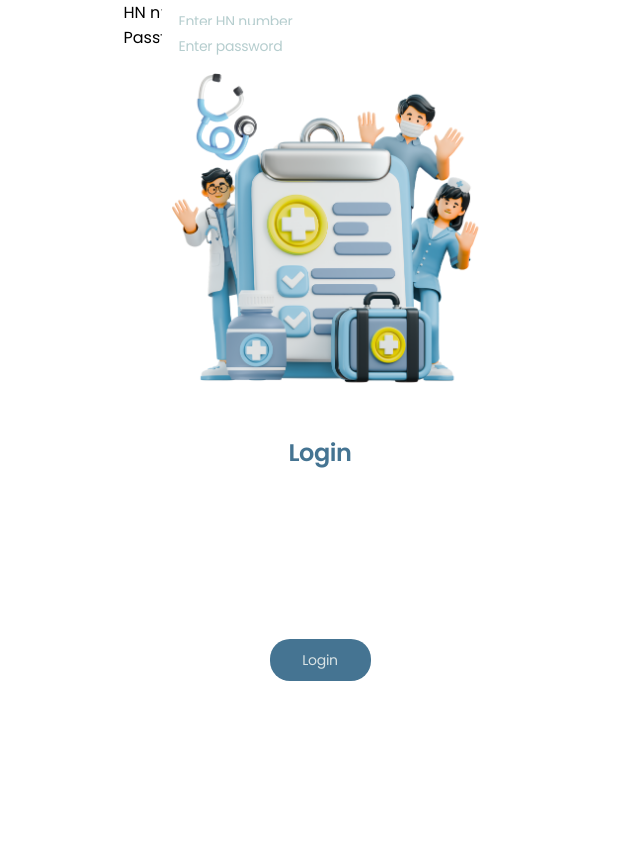
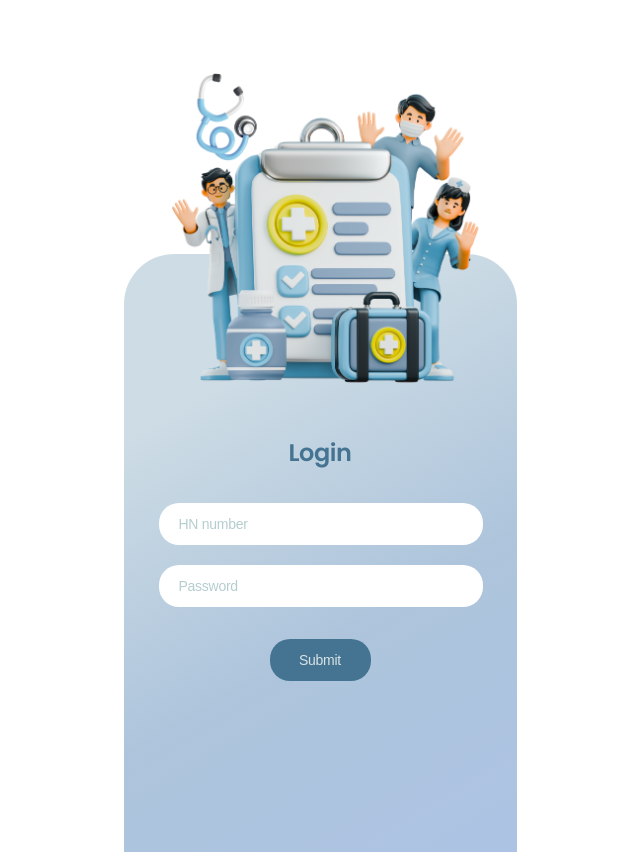
Before and after one commit to plinyulan/MINIAPP-POSTCARE, a React (Vite) app in the folder Frontend/Postcare/: page / in a window 1280 px wide. Shown: the whole page, without its empty margins (320-960 px from the left). Built offline with nearby package versions, Linux system fonts and the light colour scheme.

Commit message:
test login css

```diff
--- a/Frontend/Postcare/src/pages/LoginHN.css
+++ b/Frontend/Postcare/src/pages/LoginHN.css
@@ -2,8 +2,11 @@
   box-sizing: border-box;
 }
 
-body {
+html,
+body,
+#root {
   margin: 0;
+  min-height: 100%;
   font-family: "Poppins", sans-serif;
   background: #ffffff;
 }
@@ -23,7 +26,6 @@ body {
   overflow: hidden;
 }
 
-/* รูปด้านบน */
 .loginhn-image {
   position: absolute;
   width: 308px;
@@ -34,34 +36,30 @@ body {
   z-index: 3;
 }
 
-/* กล่องพื้นล่าง */
 .loginhn-bottom {
   position: absolute;
   width: 393px;
   height: 598px;
   left: 0;
   top: 254px;
-  border-radius: 50px 50px 0 0;
   background: linear-gradient(
     149.99deg,
     rgba(140, 175, 195, 0.42) 21.39%,
     rgba(140, 173, 206, 0.7) 60.89%,
     rgba(139, 171, 217, 0.7) 98.37%
   );
+  border-radius: 50px 50px 0 0;
   z-index: 1;
 }
 
-/* overlay จาง */
 .loginhn-bottom::after {
   content: "";
   position: absolute;
   inset: 0;
+  background: rgba(0, 0, 0, 0.004);
   border-radius: 50px 50px 0 0;
-  background: rgba(0, 0, 0, 0.004);
-  z-index: 0;
 }
 
-/* หัวข้อ */
 .loginhn-title {
   position: absolute;
   width: 64px;
@@ -69,8 +67,6 @@ body {
   left: 165px;
   top: 435px;
   margin: 0;
-  font-family: "Poppins", sans-serif;
-  font-style: normal;
   font-weight: 600;
   font-size: 24px;
   line-height: 150%;
@@ -79,13 +75,11 @@ body {
   z-index: 4;
 }
 
-/* ฟอร์ม */
 .loginhn-form {
   position: relative;
   z-index: 4;
 }
 
-/* input รวม */
 .loginhn-input {
   position: absolute;
   width: 324px;
@@ -93,34 +87,27 @@ body {
   left: 35px;
   border: none;
   outline: none;
+  border-radius: 20px;
   background: #ffffff;
-  border-radius: 20px;
   padding: 0 20px;
-  font-family: "Poppins", sans-serif;
-  font-style: normal;
-  font-weight: 400;
   font-size: 14px;
   line-height: 150%;
   letter-spacing: -0.019em;
   color: #457492;
-  z-index: 4;
 }
 
 .loginhn-input::placeholder {
   color: rgba(93, 147, 149, 0.46);
 }
 
-/* input HN */
 .loginhn-input-hn {
   top: 503px;
 }
 
-/* input Password */
 .loginhn-input-password {
   top: 565px;
 }
 
-/* ปุ่ม submit */
 .loginhn-button {
   position: absolute;
   width: 101px;
@@ -128,24 +115,13 @@ body {
   left: 146px;
   top: 639px;
   border: none;
-  cursor: pointer;
+  border-radius: 20px;
   background: #457492;
-  border-radius: 20px;
-
-  display: flex;
-  justify-content: center;
-  align-items: center;
-  padding: 0 20px;
-  gap: 10px;
-
-  font-family: "Poppins", sans-serif;
-  font-style: normal;
-  font-weight: 400;
+  color: #d9e3e5;
   font-size: 14px;
   line-height: 150%;
   letter-spacing: -0.019em;
-  color: #d9e3e5;
-  z-index: 4;
+  cursor: pointer;
 }
 
 .loginhn-button:disabled {
--- a/Frontend/Postcare/src/pages/LoginHN.jsx
+++ b/Frontend/Postcare/src/pages/LoginHN.jsx
@@ -17,7 +17,7 @@ export default function LoginHN() {
     e.preventDefault();
 
     if (!hn || !password) {
-      alert("Please enter HN and password");
+      alert("Please enter HN number and password");
       return;
     }
 
@@ -62,46 +62,34 @@ export default function LoginHN() {
   return (
     <div className="loginhn-page">
       <div className="loginhn-phone">
-        <div className="loginhn-hero">
         <img src={loginImg} alt="POSTCARE" className="loginhn-image" />
-        </div>
 
-        <div className="loginhn-panel">
+        <div className="loginhn-bottom"></div>
+
         <h1 className="loginhn-title">Login</h1>
 
         <form className="loginhn-form" onSubmit={handleSubmit}>
-            <div className="loginhn-field">
-              <label className="loginhn-label">HN number</label>
           <input
             type="text"
-                className="loginhn-input"
-                placeholder="Enter HN number"
+            className="loginhn-input loginhn-input-hn"
+            placeholder="HN number"
             value={hn}
             onChange={(e) => setHn(e.target.value)}
           />
-            </div>
 
-            <div className="loginhn-field">
-              <label className="loginhn-label">Password</label>
           <input
             type="password"
-                className="loginhn-input"
-                placeholder="Enter password"
+            className="loginhn-input loginhn-input-password"
+            placeholder="Password"
             value={password}
             onChange={(e) => setPassword(e.target.value)}
           />
-            </div>
 
-            <button
-              type="submit"
-              className="loginhn-button"
-              disabled={loading}
-            >
-              {loading ? "Loading..." : "Login"}
+          <button type="submit" className="loginhn-button" disabled={loading}>
+            {loading ? "Loading..." : "Submit"}
           </button>
         </form>
       </div>
     </div>
-    </div>
   );
 }
```
Lines whose indentation alone changed are shown as unchanged.
